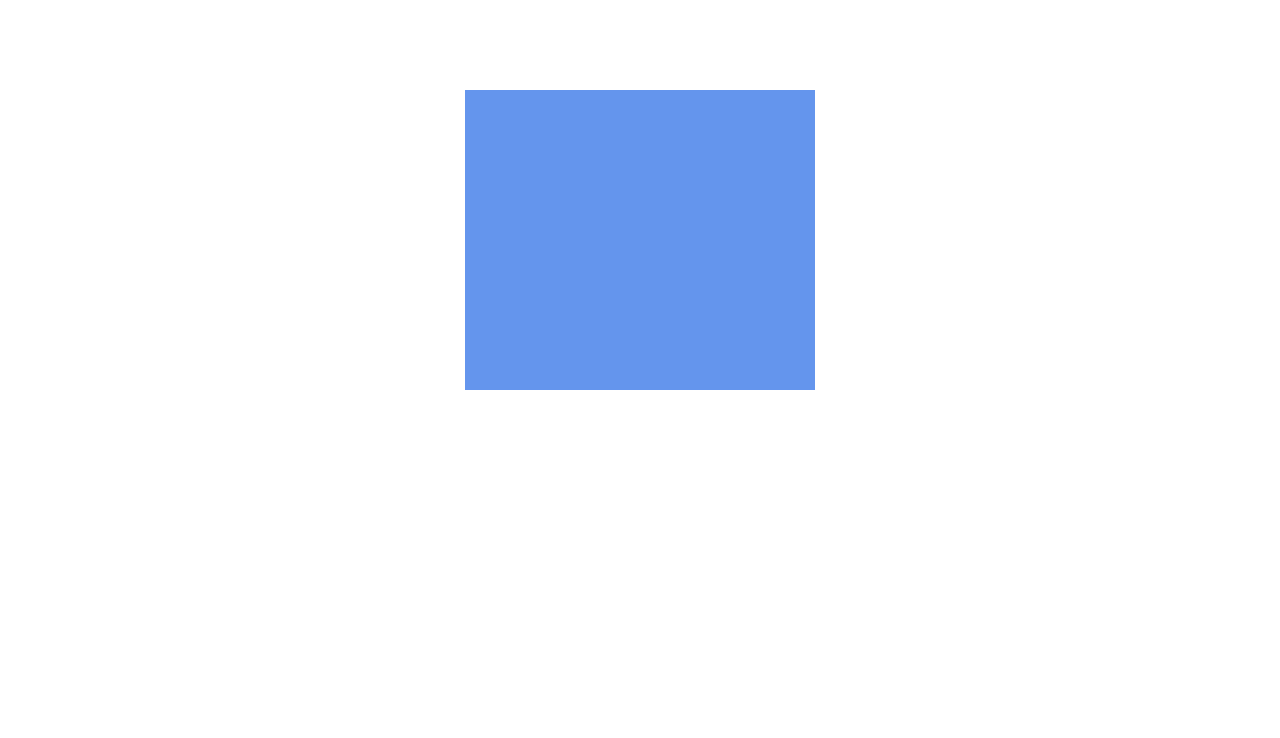
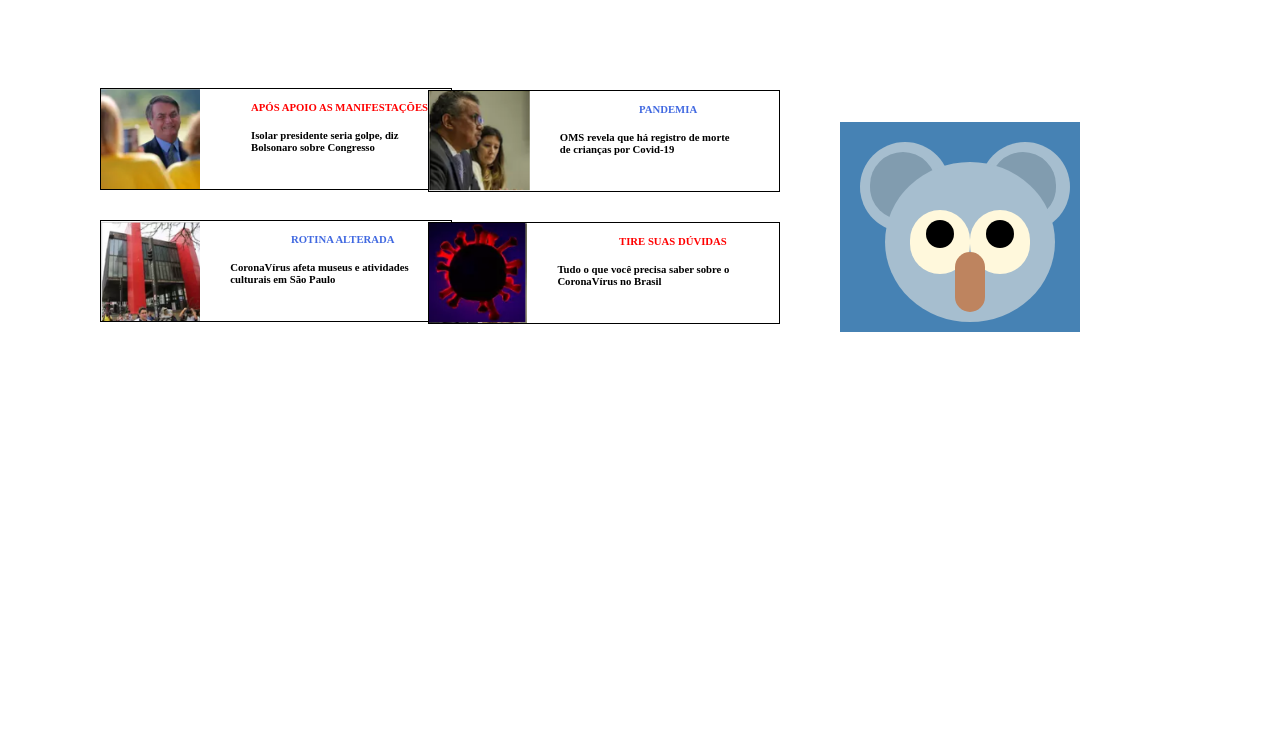
Before and after one commit to schmidtmayara1/Clone_estudante_s, a plain HTML site: page coala/index.html in a window 1280 px wide. Shown: the part 62-800 px from the top of the page. Drawn offline with Linux system fonts and the light colour scheme.

Commit message:
alteracoes

```diff
--- a/coala/index.html
+++ b/coala/index.html
@@ -15,7 +15,7 @@
         <h5>MENU</h5>
         <input id="usuario" type="text" placeholder="buscar">
 
-        <h3 id="txt2">terra</h3>
+        <h2 id="txt2">terra</h2>
         <img src="../img/terra.png" alt="">
 
         <div id="texto">
@@ -34,14 +34,82 @@
         <img src="../img/animal.png" alt="">
         <img src="../img/bola.png" alt="">
 
+    </div>
+    <div id="infos">
+    <div class="artigo1">
+        <img src="../img/artigo1.png" alt="">
+        <h6 id="sub-1"><b>APÓS APOIO AS MANIFESTAÇÕES</b></h6>
+        <h6 id="h6-0">Isolar presidente seria golpe, diz <br>
+            Bolsonaro sobre Congresso</h6>
+    </div>
+
+    <div class="artigo2">
+        <img src="../img/artigo3.png" alt="">
+        <h6 id="sub-2">PANDEMIA</h6>
+        <div>
+            <h6 id="h6-1">OMS revela que há registro de morte <br>
+                de crianças por Covid-19</h6>
+        </div>
+   </div>
+
+    <div class="artigo3">
+        <img src="../img/artigo2.png" alt="">
+        <H6 id="sub-3">ROTINA ALTERADA</H6>
+        <div>
+            <h6 id="h6-2">CoronaVírus afeta museus e atividades <br>
+                culturais em São Paulo</h6>
+        </div>
+    </div>
+
+    <div class="artigo4">
+        <img src="../img/artigo4.png" alt="">
+        <h6 id="sub-4">TIRE SUAS DÚVIDAS</h6>
+        <div>
+            <h6 id="h6-3">Tudo o que você precisa saber sobre o <br>
+                CoronaVírus no Brasil
+            </h6>
+        </div>
+    </div>
+
+</div>
 
 
 
 
+
+
+    <div id="caixa">
+    <div class="orelha">
+        <div class="orelha2">
+
+        </div>
     </div>
-    <div class="coala">
+
+<div id="rosto">
+    <div class="olhos">
+        <div class="iris">
+
+        </div>
+    </div>
+
+<div id="nariz"></div>
+
+<div class="olhos">
+    <div class="iris">
 
     </div>
+    </div>
+
+</div>
+
+
+<div class="orelha">
+    <div class="orelha2">
+
+    </div>
+</div>
+
+</div>
 
 
 </body>
--- a/coala/style.css
+++ b/coala/style.css
@@ -8,8 +8,6 @@ body{
     height: 50px;
     font-family: Arial, Helvetica, sans-serif;
 }
-
-
 #usuario{
     width: 160px;
     height: 20px;
@@ -21,7 +19,6 @@ body{
     margin: 15px 15px 15px 15px;
 
 }
-
 .Menu_superior img {
     width: 30px;
     height: 30px;
@@ -40,14 +37,207 @@ body{
 #txt4{
     margin: 5px 5px 5px 5px;
     margin-left: 100px;
+
 }
 .coala{
-  margin: auto;
-  display: block;
-  margin-top: 8%;
-  width: 350px;
-  height: 300px;
-  background-color: cornflowerblue;
+    height: 220px;
+    width: 260px;
+    background-color: steelblue;
+    margin: 200px 400px 200px 800px;
+
+}
+
+#caixa{
+    background:steelblue;
+    width: 240px;
+    height: 210px;
+    margin: 20px 30px 40px 75px;
+    display: flex;
+    float: right;
+    margin-top: -300px;
+    margin-right: 200px;
+
 
 
 }
+#rosto{
+    position: absolute;
+    z-index: 100; /** orelha foi pra tras**/
+    width: 170px;
+    height: 90px;
+    margin: 40px;
+    margin-left: 45px;
+    background: #A6BECF;
+    border-radius: 60%;
+    justify-content: center;
+    padding-top: 70px;
+    display: flex; /** fica uma olho do lado do outro**/
+
+}
+#nariz{
+    width: 30px;
+    height: 60px;
+    background: #BE845F; ;
+    position: absolute;
+    border-radius: 15px;
+    margin-top: 20px;
+    z-index: 100;
+}
+.iris{
+    background: black;
+    width: 28px;
+    height: 28px;
+    border-radius: 20px;
+    margin-top: 2px;
+    margin: 6px;
+    justify-content: center;
+
+
+}
+
+.olhos{
+background: cornsilk;
+display: flex;
+width: 60px;
+height: 60px;
+border-radius: 30px;
+padding-top: 4px;
+justify-content: center;
+margin-top: -22px;
+
+
+}
+.orelha{
+    background: #A6BECF;
+    width: 90px;
+    height: 90px;
+    border-radius: 50px;
+    display: flex;
+    position: relative;
+    margin: 20px;
+    margin-left: 20px;
+    margin-right: 10px;
+
+}
+
+.orelha2{
+    position: absolute;
+    border-radius: 50px;
+    width: 66px;
+    height: 68px;
+    margin-top: 10px;
+    margin-left: 10px;
+    background: #819CAF;
+  }
+
+
+.artigo1{
+    height: 100px;
+    width: 350px;
+    border: 1px solid black;
+    display: flex;
+    margin: 100px;
+
+}
+.artigo2{
+    height: 100px;
+    width: 350px;
+    border: 1px solid black;
+    display: flex;
+    float: right;
+    margin-right: 500px;
+    margin-top: -200px;
+
+}
+.artigo3{
+    height: 100px;
+    width: 350px;
+    border: 1px solid black;
+    display: flex;
+    float: left;
+    margin: 100px;
+    margin-top: -70px;
+
+}
+.artigo4{
+    height: 100px;
+    width: 350px;
+    border: 1px solid black;
+    display: flex;
+    float: right;
+    margin-right: 500px;
+    margin-top: -200px;
+
+}
+#txt{
+    display: flex;
+    position: absolute;
+
+}
+#h6-0{
+    position: absolute;
+    margin-left: 150px;
+    margin-top: 40px;
+
+
+
+}
+#sub-1{
+    position: absolute;
+    margin-left: 150px;
+    margin-top: 12px;
+    color: red;
+}
+#h6-1{
+    position: absolute;
+    margin-left: 30px;
+    margin-top: 40px;
+
+}
+#sub-2{
+    position: absolute;
+    margin-left: 210px;
+    margin-top: 12px;
+    color: royalblue;
+}
+#h6-2{
+    position: absolute;
+    margin-left: 30px;
+    margin-top: 40px;
+
+}
+#sub-3{
+    position: absolute;
+    margin-left: 190px;
+    margin-top: 12px;
+    color: royalblue;
+}
+#h6-3{
+    position: absolute;
+    margin-left: 30px;
+    margin-top: 40px;
+
+}
+#sub-4{
+    position: absolute;
+    margin-left: 190px;
+    margin-top: 12px;
+    color: red;
+}
+
+
+
+
+
+
+
+
+
+
+.subt{
+    font-size: 11.5px;
+    font-family: 'Segoe UI', Tahoma, Geneva, Verdana, sans-serif;
+    position: absolute;
+    margin-left: 175px;
+    margin-top: 60px;
+}
```
Also changed, not shown: img/artigo1.png (added), img/artigo2.png (added), img/artigo3.png (added), img/artigo4.png (added), img/lupa.png (deleted).
